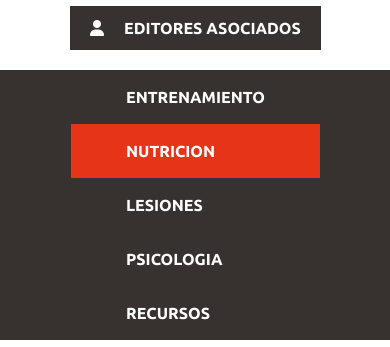
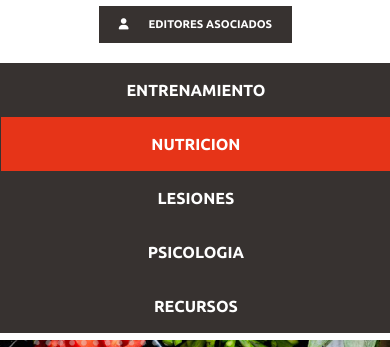
Before and after one commit to Imaginamaria/portal-mujeres-al-deporte, a website: page ampliacion-receta.html in a window 390 px wide. Shown: the part 136-483 px from the top of the page. Drawn offline with Linux system fonts and the light colour scheme.

Commit message:
arregle el menu mobile

```diff
--- a/estilos.css
+++ b/estilos.css
@@ -789,7 +789,7 @@ padding: 20px;
     width: 100%;
   }
 
-  /* Mostrar el menú del hamburguesa */
+  /* Mostrar el menú del mobile */
   .second-menu .container .menubar {
     display: none;
   }
@@ -799,6 +799,17 @@ padding: 20px;
   }
 
   /* hero mobile */
+
+  .navbar .main-menu ul li {
+    display: block;
+    text-align: center;
+    font-size: 0.7rem !important;
+    margin-top: 1rem;
+    width: 100%;
+  }
+
+
+
 
   .second-menu {
     background-color: var(--dark);
@@ -811,22 +822,36 @@ padding: 20px;
     flex-direction: column;
     justify-content: space-between;
     align-items: center;
+    margin: 0;
+    padding: 0%;
+    width: 100%;
   }
 
   .second-menu .container ul{
     display: flex;
     flex-direction: column;
+    width: 100%;
+    padding: 0;
+    margin: 0;
   }
 
-  .second-menu .container ul li a{
+  .second-menu .container ul li {
+    width: 100%;
+  }
+
+  .second-menu .container ul li a {
+    display: block; /* Esto es clave */
+    width: 100%;
+    padding: 15px; /* Menos padding horizontal */
+    box-sizing: border-box; /* Para que el padding no desborde */
+    text-align: center;
+    font-weight: 600;
     color: #fff;
-    padding: 15px 55px;
-    margin-left: 0.9px;
-    display: flex;
-    flex-wrap: wrap;
-    flex-direction: column;
-    font-weight: 600;
-    transition: 0.5s;
+    transition: background-color 0.5s;
+  }
+
+  .second-menu .container ul li a:hover {
+    background-color: var(--primary);
   }
 
   .hero .container{
@@ -868,6 +893,8 @@ padding: 20px;
 
   .grid-img-recetas{
     grid-template-columns: 1fr 1fr ;
+    padding-top: 2rem;
+    height: 70%;
   }
 
   /* recetas mobile */
```
